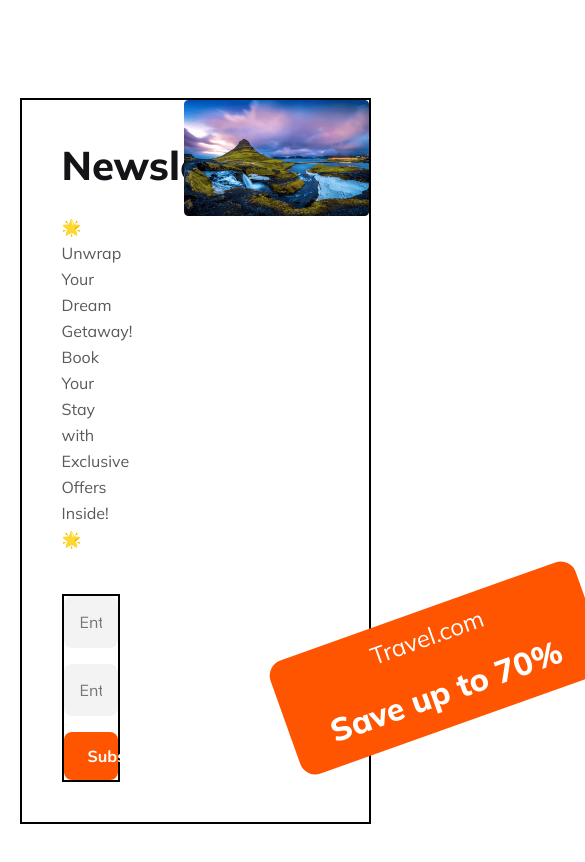
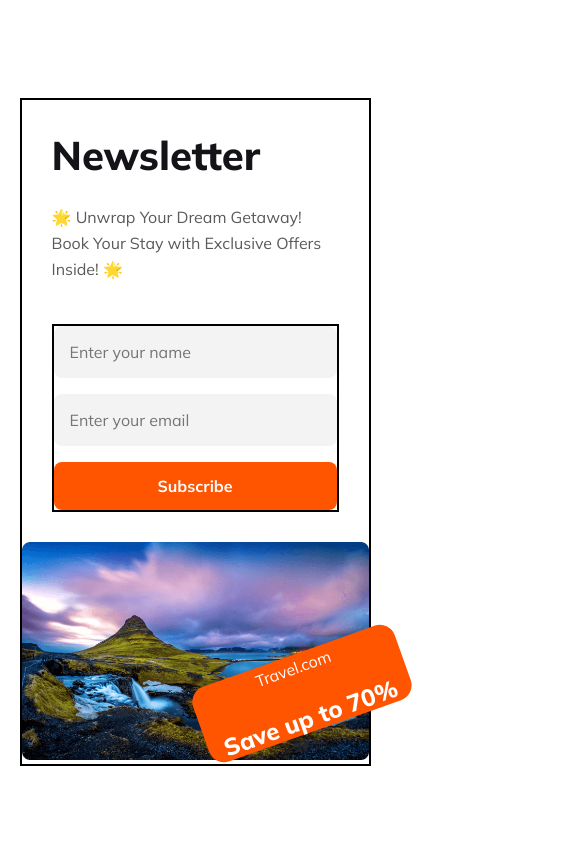
Before and after one commit to Bithe/B9A2-Liberty-Travel, a plain HTML site: page index.html in a window 390 px wide. Shown: the part 6817-7679 px from the top of the page, 585 px wide, since content can reach past the window. Drawn offline with Linux system fonts and the light colour scheme.

Commit message:
nesletter for mobile done

```diff
--- a/css/hero-travel.css
+++ b/css/hero-travel.css
@@ -310,22 +310,19 @@ select {
 
 /* DESTINATION ENDS */
 
-
-
 /* CHOOSE STARTS */
 
-
-.choose-content{
+.choose-content {
   text-align: center;
   width: 60%;
   margin: 0 auto;
 }
 
-.choose-img{
+.choose-img {
   margin-bottom: 32px;
 }
 
-.choose-description h4{
+.choose-description h4 {
   margin-bottom: 16px;
   color: #131318;
 
@@ -335,21 +332,19 @@ font-style: normal;
   font-weight: 800;
 }
 
-
-.choose-options{
+.choose-options {
   display: flex;
   align-items: center;
 }
 
-.option-des{
+.option-des {
   padding: 55px;
   margin: 32px;
   border-radius: 16px;
-border: 1px solid rgba(251, 181, 99, 0.20);
+  border: 1px solid rgba(251, 181, 99, 0.2);
 }
 
-
-.best-price{
+.best-price {
   /* width: 50%;
 margin: 0 auto; */
   margin: 0 auto;
@@ -358,80 +353,78 @@ width: 50%;
 
 /* CHOOSE ENDS */
 
-
 /* NEWSLETTER STARTS */
 
-.newsletter-description{
+.newsletter-description {
   display: flex;
-  gap: 24px;
+  /* gap: 24px; */
 }
 
-.newsletter-content{
+.newsletter-content {
   width: 40%;
-  padding: 40px;
+  padding: 30px;
 }
-.newsletter-inputs{
+.newsletter-inputs {
   border: 2px solid;
 }
 
-.newsletter-input{
+.newsletter-input {
   width: 100%;
   margin-bottom: 16px;
   border: 2px solid;
   border-radius: 8px;
   border-style: none;
-  background-color: rgba(19, 19, 24, 0.05);;
+  background-color: rgba(19, 19, 24, 0.05);
 }
 
-.newsletter-inputs button{
+.newsletter-inputs button {
   width: 100%;
 }
 
-.newsletter-img{
+.newsletter-img {
   width: 60%;
   position: relative;
-
 }
 
-.newsletter-img img{
+.newsletter-img img {
   width: 100%;
+  object-fit: cover;
 }
 
-.newsletter-save p{
-  color: #FFF;
+.newsletter-save p {
+  color: #fff;
 
   text-align: center;
   font-family: Mulish;
-font-size: 24px;
+  font-size: 1rem;
   font-style: normal;
   font-weight: 400;
 }
 
-.newsletter-save h2{
-  color: #FFF;
+.newsletter-save h2 {
+  color: #fff;
 
   font-family: Mulish;
-font-size: 32px;
-font-style: normal;
+  font-size: 1.5rem;
   font-weight: 800;
-}
-
-.newsletter-save{
-  width: 324px;
-  height: 120px;  border-radius: 16px;
-  position: absolute;
-  bottom: 13%;
-  left: 50%;
-  transform: rotate(-19.628deg);
 
 
 }
 
+.newsletter-save {
+  text-align: center;
+background-color: #FF5400;
+  width: 324px;
+  height: 100px;
+  border-radius: 16px;
+  position: absolute;
+  bottom: 14%;
+  left: 50%;
+  transform: rotate(-19.628deg);
 
+}
 
 /* NEWSLETTER ENDS */
-
-
 
 /* ............................................ */
 
@@ -523,7 +516,6 @@ font-weight: 800;
     height: 100%;
   }
   .destination .Maldives {
-
     margin-top: 28%;
     left: 50%;
   }
@@ -555,15 +547,36 @@ font-weight: 800;
 
   /* DESTINATION ENDS */
 
-
   /* CHOOSE STARTS */
 
-  .choose-options{
+  .choose-options {
     flex-direction: column;
   }
 
-  .best-price{
+  .best-price {
     width: 90%;
     margin: 0 auto;
   }
+
+  /* CHOOSE ENDS */
+
+  /* NEWSLETTER STARTS */
+  .newsletter-description {
+    flex-direction: column;
   }
+
+  .newsletter-content {
+    width: 100%;
+  }
+
+  .newsletter-img{
+    width: 100%;
+  }
+
+
+  .newsletter-save{
+    width: 20%;
+    width: 214.023px;
+height: 79.268px;
+  }
+}
--- a/index.html
+++ b/index.html
@@ -218,7 +218,7 @@
                 <div class="newsletter-img">
                     <img src="Images/Rectangle 8 (1).png" alt="">
 
-                    <div class="newsletter-save btn-primary">
+                    <div class="newsletter-save">
                        <p>Travel.com</p>
                        <h2>Save up to 70%</h2>
 
```
Lines whose indentation alone changed are shown as unchanged.
